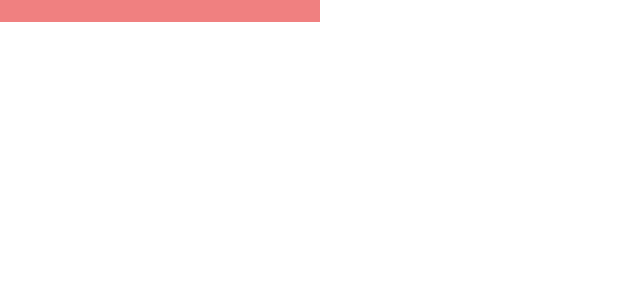
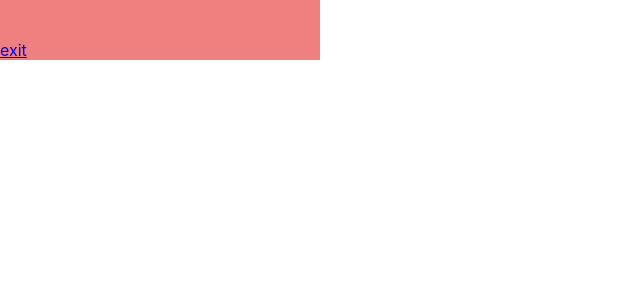
Before and after one commit to Luke-Berzins/groceryHelper, a React (Create React App) app in the folder client/: page /dashboard in a window 1280 px wide. Shown: the top 300 px of the page, without its empty margins (0-640 px from the left). Built offline with nearby package versions, Linux system fonts and the light colour scheme.

Commit message:
adding basic nav

```diff
--- a/client/src/components/pages/dashboard/SideNav.jsx
+++ b/client/src/components/pages/dashboard/SideNav.jsx
@@ -1,6 +1,13 @@
+import {
+  Link
+} from 'react-router-dom'
 export default function SiteNav() {
   return (
-    <div></div>
+    <div>
+      <br></br>
+      <br></br>
+      <Link to="/" >exit</Link>
+    </div>
 
   )
 }
--- a/client/src/components/pages/landing/Landing.jsx
+++ b/client/src/components/pages/landing/Landing.jsx
@@ -1,4 +1,7 @@
 import React from 'react'
+import {
+  Link
+} from 'react-router-dom'
 import './Landing.scss'
 
 export default function Landing(props) {
@@ -8,6 +11,7 @@ export default function Landing(props) {
     <div>
       <nav>
         <p>Hello</p>
+        <Link to="/dashboard">dashboard</Link>
       </nav>
 
 
```
